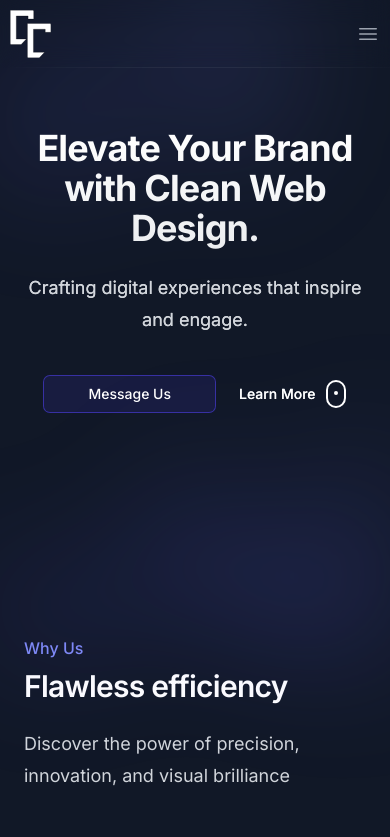
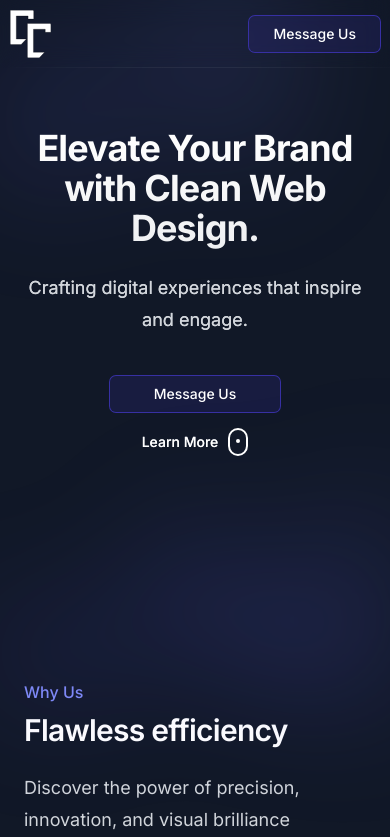
Before and after one commit to irakli2206/gravette-landing-page, a React (Vite) app: page / in a window 390 px wide. Shown: the top 837 px of the page. Built offline with nearby package versions, Linux system fonts and the light colour scheme.

Commit message:
improved responsiveness

```diff
--- a/src/components/Navbar.tsx
+++ b/src/components/Navbar.tsx
@@ -13,7 +13,6 @@ let navLinks = [
 ]
 
 const Navbar = () => {
-    const [mobileMenuOpen, setMobileMenuOpen] = useState(false)
     const [currentPath, setCurrentPath] = useState('/')
 
     const location = useLocation()
@@ -23,10 +22,9 @@ const Navbar = () => {
         setCurrentPath(path)
     }, [path])
 
-    console.log(mobileMenuOpen)
 
     return (
-        <header className="fixed inset-x-0 top-0 z-[9999]  font-sans  ">
+        <header className={classNames("fixed inset-x-0 top-0 z-[9999]  font-sans  ")}>
             <nav className="flex relative  max-w-screen-xl mx-auto backdrop-blur-md items-center justify-between p-2.5 lg:px-8 " aria-label="Global">
                 <div className="flex lg:flex-1">
                     <Link to='/' className="-m-1.5 p-1.5">
@@ -38,16 +36,7 @@ const Navbar = () => {
                         />
                     </Link>
                 </div>
-                <div className="flex lg:hidden">
-                    <button
-                        type="button"
-                        className="-m-2.5 inline-flex items-center justify-center rounded-md p-2.5 text-gray-400"
 
-                    >
-                        <span className="sr-only">Open main menu</span>
-                        {mobileMenuOpen ? <XMarkIcon className="h-6 w-6" aria-hidden="true" onClick={() => setMobileMenuOpen(false)} /> : <Bars3Icon className="h-6 w-6" aria-hidden="true" onClick={() => setMobileMenuOpen(true)} />}
-                    </button>
-                </div>
                 <div className="hidden lg:flex lg:gap-x-12">
                     {navLinks.map((item) => (
                         <Link key={item.name} to={'/#' + item.path} id={item.path} className={classNames("cursor-pointer text-sm relative text-gray-300 hover:text-white duration-150 font-semibold  leading-6   ", {
@@ -58,7 +47,7 @@ const Navbar = () => {
                         </Link>
                     ))}
                 </div>
-                <div className="hidden lg:flex lg:flex-1 lg:justify-end">
+                <div className="  lg:flex lg:flex-1 lg:justify-end">
                     <Link to='contact' className='rounded-lg focus-visible:outline focus-visible:outline-2 focus-visible:outline-offset-2 focus-visible:outline-indigo-600' >
                         <TransparentButton glowClassName='bg-transparent-button-sm' title='Message Us' size='md' onClick={() => { }} />
                     </Link>
@@ -68,30 +57,7 @@ const Navbar = () => {
                 </div>
                 <div className='w-full h-[1px]  absolute bottom-0' style={{ background: "radial-gradient(62.87% 100% at 50% 100%,rgba(255,255,255,.12) 0%,rgba(255,255,255,0) 100%)" }}></div>
             </nav>
-            {mobileMenuOpen && <div className="backdrop-blur-md relative h-screen sm:max-w-sm  z-[9998]  lg:hidden" >
-                <div className="fixed h-full     left-0 z-50 w-full overflow-y-auto bg-transparent backdrop-blur-md px-6  sm:max-w-sm ">
 
-                    <div className="mt-6 flow-root">
-                        <div className="-my-6 divide-y divide-gray-500/10">
-
-                            <div className="py-6 space-y-4">
-
-                                {navLinks.map((item) => (
-                                    <Link key={item.name} to={'/#' + item.path} id={item.path} className={classNames("-mx-3 block rounded-md px-3 py-2.5 text-lg font-semibold leading-7 text-white hover:bg-indigo-500/25", {
-                                        // 'before:bg-indigo-700 before:absolute before:w-[150%] before:h-[120%] before:rounded-md before:top-1/2 before:left-1/2 before:-translate-x-1/2 before:-translate-y-1/2 before:z-[-1]': item.current
-                                        '!text-white drop-shadow-glow': currentPath == item.path
-                                    })}>
-                                        {item.name}
-                                    </Link>
-                                ))}
-                                <Link to='contact'>
-                                    <TransparentButton onClick={() => { }} title='Message Us' className='w-full mt-4' size='xl' />
-                                </Link>
-                            </div>
-                        </div>
-                    </div>
-                </div>
-            </div>}
         </header>
     )
 }
--- a/src/components/home/Hero.tsx
+++ b/src/components/home/Hero.tsx
@@ -47,15 +47,15 @@ const Hero = () => {
                         </div>
                     </div>
                     <div className="text-center text-transparent bg-clip-text bg-gradient-to-b from-white to-gray-300">
-                        <h1 className="text-4xl font-bold tracking-tight  sm:text-6xl">
+                        <motion.h1 className="text-4xl font-bold tracking-tight  sm:text-6xl">
                             Elevate Your Brand with Clean Web Design.
 
-                        </h1>
+                        </motion.h1>
                         <p className="mt-6 text-lg leading-8 text-gray-300">
                             Crafting digital experiences that inspire and engage.
 
                         </p>
-                        <div className="mt-10 flex items-center justify-center gap-x-6">
+                        <div className="mt-10 flex flex-col sm:flex-row items-center justify-center gap-y-4 gap-x-6">
 
                             <Link to='contact' className='rounded-lg focus-visible:outline focus-visible:outline-2 focus-visible:outline-offset-2 focus-visible:outline-indigo-600' >
                                 <TransparentButton title='Message Us' size='lg' onClick={() => { }} />
--- a/src/components/home/OfferModal.tsx
+++ b/src/components/home/OfferModal.tsx
@@ -1,5 +1,5 @@
 import { Transition, Dialog } from '@headlessui/react'
-import { Fragment } from 'react'
+import { Fragment, useRef } from 'react'
 import { Button } from '../Buttons'
 import { GiReceiveMoney } from "react-icons/gi";
 import { Link } from 'react-router-dom';
@@ -60,10 +60,12 @@ const OfferModal = ({ isOpen, onClose }: Props) => {
                                     </div>
 
                                 </div>
-                                <Link to='/contact' className="  px-4 py-3 sm:flex sm:flex-row-reverse sm:px-6 z-30 relative">
+                                <div className=" px-4 py-3">
+                                    <Link to='/contact' className="w-fit h-fit mx-auto sm:flex sm:flex-row-reverse z-30 relative focus-visible:outline-none" >
 
-                                    <Button onClick={onClose} title='Message Us' className='mx-auto' size='md' />
-                                </Link>
+                                        <Button onClick={onClose} title='Message Us' size='md' />
+                                    </Link>
+                                </div>
                             </Dialog.Panel>
                         </Transition.Child>
                     </div>
--- a/src/components/home/Testimonials.tsx
+++ b/src/components/home/Testimonials.tsx
@@ -62,7 +62,7 @@ const Testimonials = () => {
             <div className='relative max-w-screen-2xl mx-auto '>
                 <div className="absolute bg-gradient-to-b from-transparent to-gray-900 from-40% to-90%  z-50 w-full h-full pointer-events-none"></div>
                 <div className='grid md:grid-cols-2 xl:grid-cols-4 xl:grid-flow-col  relative gap-8 mt-16 bottom-4 z-10'>
-                    <div className="  col-span-2 row-end-1 col-start-1 xl:col-start-2">
+                    <div className="  sm:col-span-2 row-end-1 col-start-1 xl:col-start-2">
                         <Testimonial {...testimonialData[0]} isMain={true} />
                     </div>
 
```
